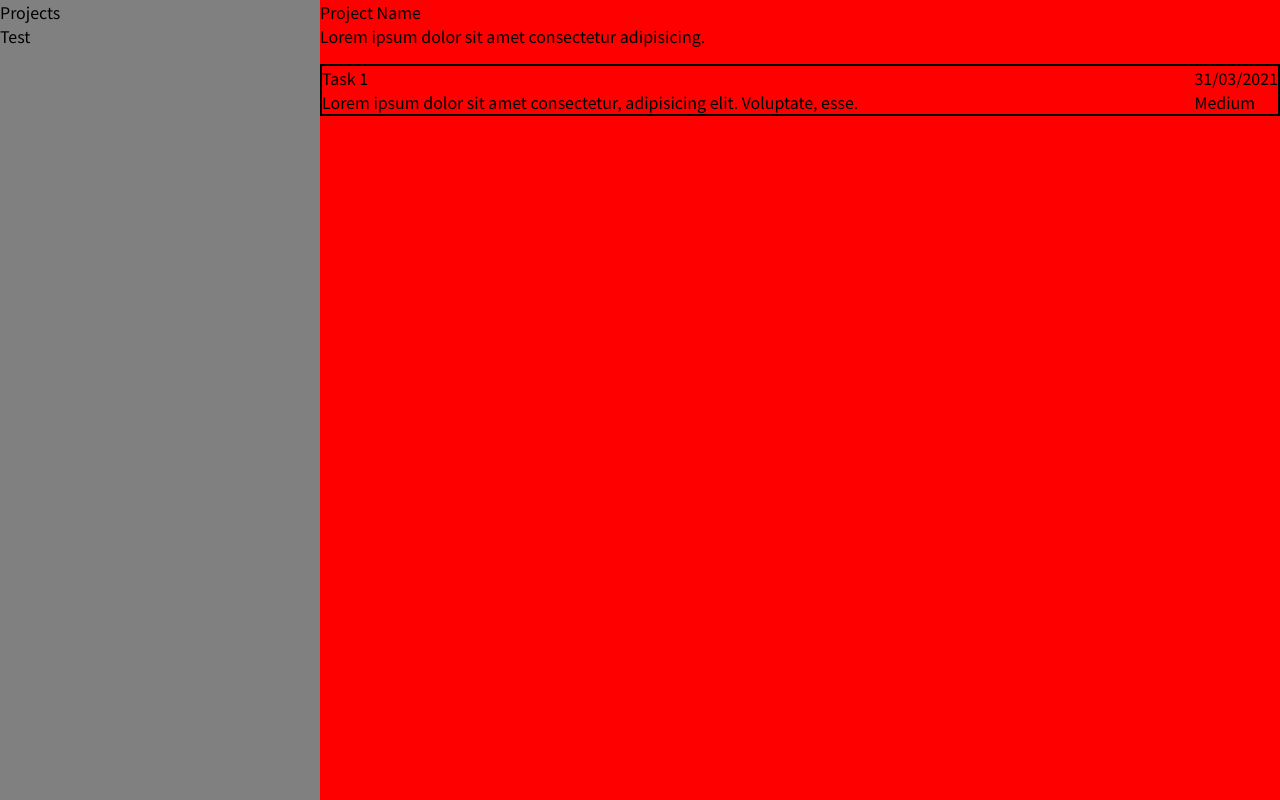
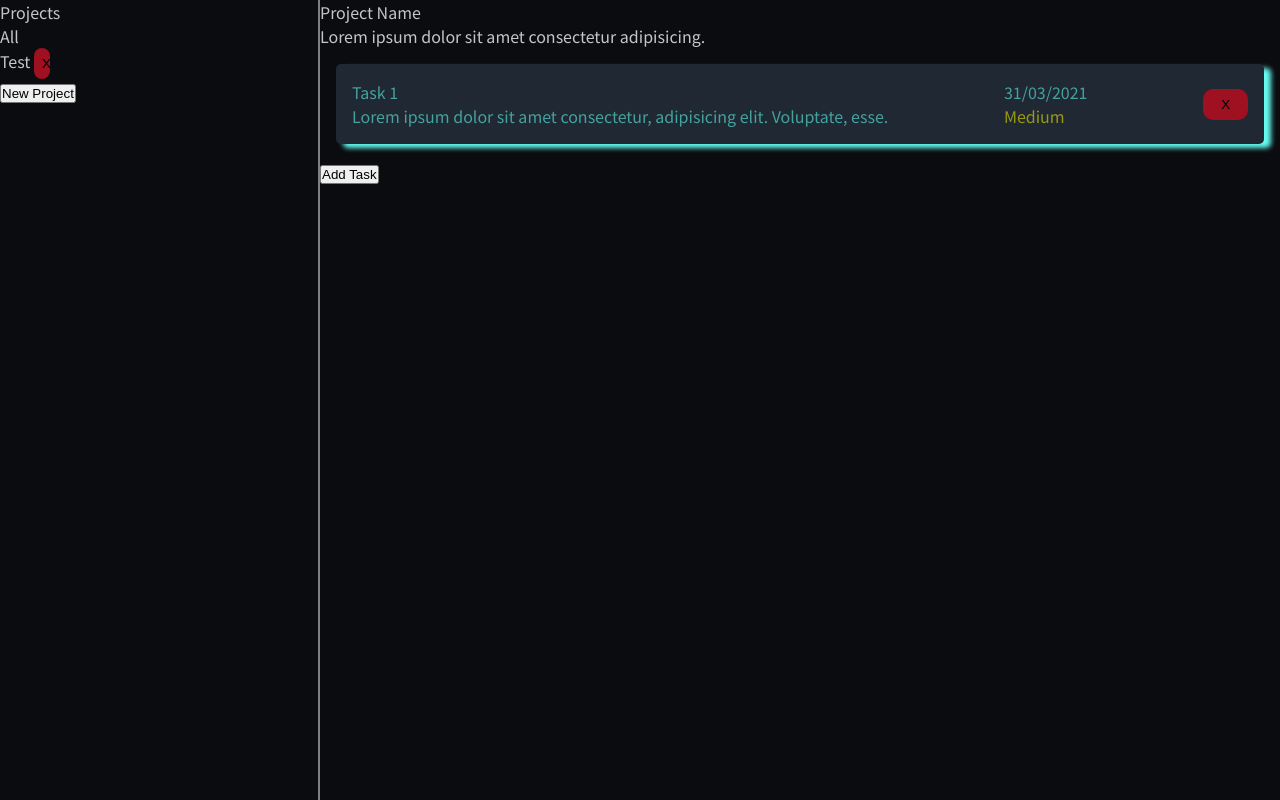
Before and after one commit to Xavitron7/odp_todo, a plain HTML site: page index.html in a window 1280 px wide. Drawn offline with Linux system fonts and the light colour scheme.

Commit message:
Halfway through formatting

```diff
--- a/index.html
+++ b/index.html
@@ -13,8 +13,10 @@
             <div id="project-bar-div">
                 <p>Projects</p>
                 <ul id="project-nav" class="nav project-nav">
-                    <li class="project-item">Test</li>
+                    <li class="project-item">All</li>
+                    <li class="project-item">Test <button class="btn btn-project btn-remove">X</button></li>
                 </ul>
+                <button class="btn btn-add">New Project</button>
             </div>
             <div id="task-div">
                 <div id="project-info">
@@ -22,7 +24,7 @@
                     <div id="project-desc">Lorem ipsum dolor sit amet consectetur adipisicing.</div>
                 </div>
                 <div id="task-list">
-                    <article class="task" data-key="1234">
+                    <article class="task" data-key="1234" project="test">
                         <div class="task-info">
                             <p class="task-title">Task 1</p>
                             <p class="task-desc">Lorem ipsum dolor sit amet consectetur, adipisicing elit. Voluptate, esse.</p>
@@ -30,11 +32,11 @@
                         <div class="task-priority">
                             <p class="due-date">31/03/2021</p>
                             <p class="priority pr-medium">Medium</p>
-
                         </div>
+                        <button class="btn btn-task btn-remove">X</button>
                     </article>
                 </div>
-
+                <button class="btn btn-task btn-add">Add Task</button>
 
             </div>
 
--- a/style.css
+++ b/style.css
@@ -5,10 +5,25 @@
     box-sizing: border-box;
 }
 
+:root {
+    --background: #0B0C10;
+    --text: #C5C6C7;
+    --task-text: #45A29E;
+    --task-bg: #1F2833;
+    --bg-btn: #66FCF1;
+    --bg-btn-rm: #9F1020;
+    --bg-btn-rm-hv: #AA1020;
+    --pr-med: #999911;
+}
+
 body {
     font-family: 'Noto Sans JP', sans-serif;
+    background-color: var(--background);
+    color: var(--text)
 }
-
+.pr-medium {
+    color: var(--pr-med)
+}
 #container{
     display: grid;
     grid-template: 1fr / repeat(4, 1fr);
@@ -17,12 +32,11 @@ body {
 }
 
 #project-bar-div {
-    background-color: grey;
     grid-area: 1 / 1 / 2 / 2;
+    border-right: 2px solid grey;
 }
 
 #task-div {
-    background-color: red;
     grid-area: 1 / 2 / 2 / 5;
 
 }
@@ -32,7 +46,34 @@ body {
 }
 
 .task {
-    border: 2px solid black;
     display: flex;
     justify-content: space-between;
+    background-color: var(--task-bg);
+    color: var(--task-text);
+    padding: 1rem;
+    box-shadow: 7px 4px 5px var(--bg-btn);
+    margin: 1rem;
+    border-radius: 5px;
+    cursor: pointer;
+    transition: 0.5s;
 }
+
+.task:hover {
+    padding: 1.25rem;
+    box-shadow: 7px 5px 5px var(--bg-btn)
+}
+
+.btn-remove {
+    display: inline-block;
+    align-self: center;
+    width: 5%;
+    padding: 0.5rem;
+    background-color: var(--bg-btn-rm);
+    border: 0;
+    border-radius: 10px;
+    cursor: pointer;
+}
+
+.btn-remove:hover {
+    background-color: var(--bg-btn-rm-hv)
+}
```
